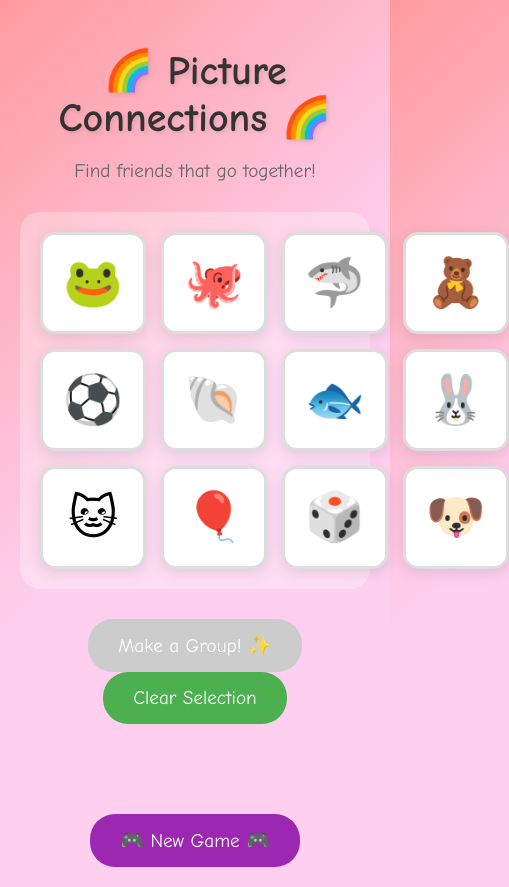
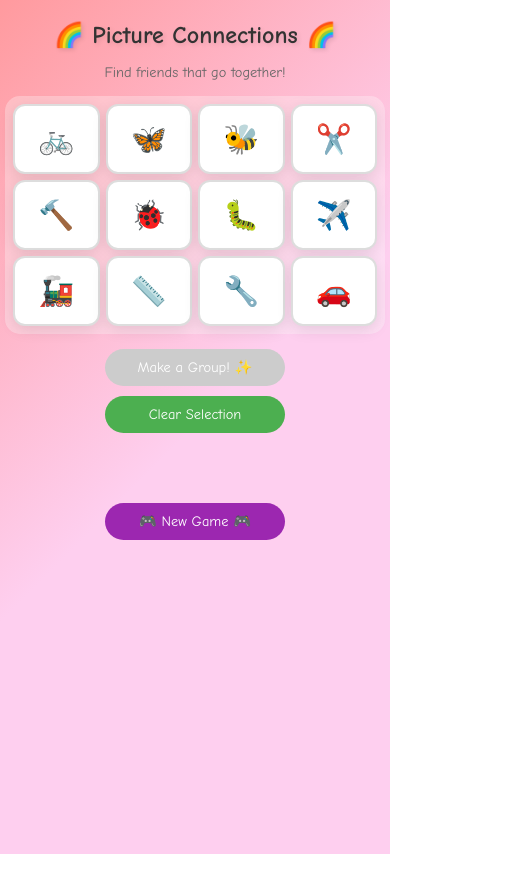
Before and after one commit to brooksmcmillin/connections, a website: page index.html in a window 390 px wide. Shown: the whole page, 509 px wide, since content can reach past the window. After the commit the page ends 854 px from the top, so only its background shows below. Drawn offline with Linux system fonts and the light colour scheme.

Commit message:
Add some more categories, fix mobile formatting

```diff
--- a/index.html
+++ b/index.html
@@ -2,7 +2,7 @@
 <html lang="en">
 <head>
     <meta charset="UTF-8">
-    <meta name="viewport" content="width=device-width, initial-scale=1.0">
+    <meta name="viewport" content="width=device-width, initial-scale=1.0, maximum-scale=1.0, user-scalable=no">
     <title>Picture Connections for Little Ones</title>
     <link rel="stylesheet" href="styles.css">
 </head>
--- a/script.js
+++ b/script.js
@@ -58,6 +58,31 @@ const allCategories = {
         icons: ['🌟', '🌙', '🚀', '🪐'],
         title: '🚀 Space Things',
         color: '#3F51B5'
+    },
+    clothing: {
+        icons: ['👕', '👗', '👒', '👟'],
+        title: '👕 Things to Wear',
+        color: '#FF7043'
+    },
+    faces: {
+        icons: ['😊', '😢', '😴', '😮'],
+        title: '😊 Happy Faces',
+        color: '#FFC107'
+    },
+    bugs: {
+        icons: ['🐛', '🦋', '🐝', '🐞'],
+        title: '🐛 Little Bugs',
+        color: '#795548'
+    },
+    buildings: {
+        icons: ['🏠', '🏢', '🏰', '⛪'],
+        title: '🏠 Places to Go',
+        color: '#607D8B'
+    },
+    tools: {
+        icons: ['🔨', '✂️', '🔧', '📏'],
+        title: '🔨 Helper Tools',
+        color: '#9E9E9E'
     }
 };
 
@@ -158,7 +183,11 @@ function darkenColor(color, percent) {
         '#00BCD4': '#0097A7',
         '#8BC34A': '#689F38',
         '#607D8B': '#455A64',
-        '#3F51B5': '#303F9F'
+        '#3F51B5': '#303F9F',
+        '#FF7043': '#E64A19',
+        '#FFC107': '#FF8F00',
+        '#795548': '#5D4037',
+        '#9E9E9E': '#757575'
     };
     return colorMap[color] || color;
 }
--- a/styles.css
+++ b/styles.css
@@ -2,14 +2,17 @@ body {
     font-family: 'Comic Sans MS', cursive, sans-serif;
     background: linear-gradient(135deg, #ff9a9e 0%, #fecfef 50%, #fecfef 100%);
     margin: 0;
-    padding: 20px;
+    padding: 10px;
     min-height: 100vh;
+    -webkit-text-size-adjust: 100%;
+    -webkit-tap-highlight-color: transparent;
 }
 
 .game-container {
     max-width: 600px;
     margin: 0 auto;
     text-align: center;
+    padding: 0 5px;
 }
 
 h1 {
@@ -138,3 +141,151 @@ h1 {
 .new-game-btn:hover {
     background: #7B1FA2;
 }
+
+/* Mobile Responsive Design */
+@media (max-width: 768px) {
+    body {
+        padding: 5px;
+    }
+
+    .game-container {
+        padding: 0;
+    }
+
+    h1 {
+        font-size: 1.8em;
+        margin-bottom: 5px;
+        line-height: 1.2;
+    }
+
+    .subtitle {
+        font-size: 1em;
+        margin-bottom: 15px;
+    }
+
+    .game-grid {
+        grid-template-columns: repeat(4, 1fr);
+        gap: 8px;
+        margin: 15px 0;
+        padding: 10px;
+        border-radius: 15px;
+    }
+
+    .icon-card {
+        padding: 12px;
+        font-size: 2.2em;
+        border-radius: 12px;
+        border-width: 2px;
+        min-height: 60px;
+        display: flex;
+        align-items: center;
+        justify-content: center;
+    }
+
+    .icon-card:hover {
+        transform: none;
+    }
+
+    .icon-card:active {
+        transform: scale(0.95);
+    }
+
+    .completed-category {
+        padding: 15px;
+        border-radius: 12px;
+        font-size: 1em;
+        margin-bottom: 8px;
+    }
+
+    .completed-category .icons {
+        font-size: 1.5em;
+        margin-top: 8px;
+        gap: 10px;
+    }
+
+    .controls {
+        margin: 15px 0;
+        display: flex;
+        flex-direction: column;
+        gap: 10px;
+        align-items: center;
+    }
+
+    .btn {
+        padding: 12px 25px;
+        font-size: 1em;
+        border-radius: 20px;
+        margin: 0;
+        width: auto;
+        min-width: 200px;
+        max-width: 90%;
+    }
+
+    .btn:hover {
+        transform: none;
+    }
+
+    .btn:active {
+        transform: scale(0.98);
+    }
+
+    .feedback {
+        margin: 15px 0;
+        font-size: 1.1em;
+        min-height: 25px;
+        padding: 0 10px;
+    }
+
+    .new-game-btn {
+        margin-top: 15px;
+    }
+}
+
+@media (max-width: 480px) {
+    h1 {
+        font-size: 1.5em;
+    }
+
+    .subtitle {
+        font-size: 0.9em;
+    }
+
+    .game-grid {
+        gap: 6px;
+        padding: 8px;
+    }
+
+    .icon-card {
+        padding: 8px;
+        font-size: 1.8em;
+        min-height: 50px;
+    }
+
+    .btn {
+        font-size: 0.9em;
+        padding: 10px 20px;
+        min-width: 180px;
+    }
+
+    .feedback {
+        font-size: 1em;
+    }
+}
+
+@media (max-width: 360px) {
+    .icon-card {
+        font-size: 1.6em;
+        padding: 6px;
+        min-height: 45px;
+    }
+
+    .game-grid {
+        gap: 4px;
+        padding: 6px;
+    }
+
+    .btn {
+        min-width: 160px;
+        font-size: 0.85em;
+    }
+}
```
